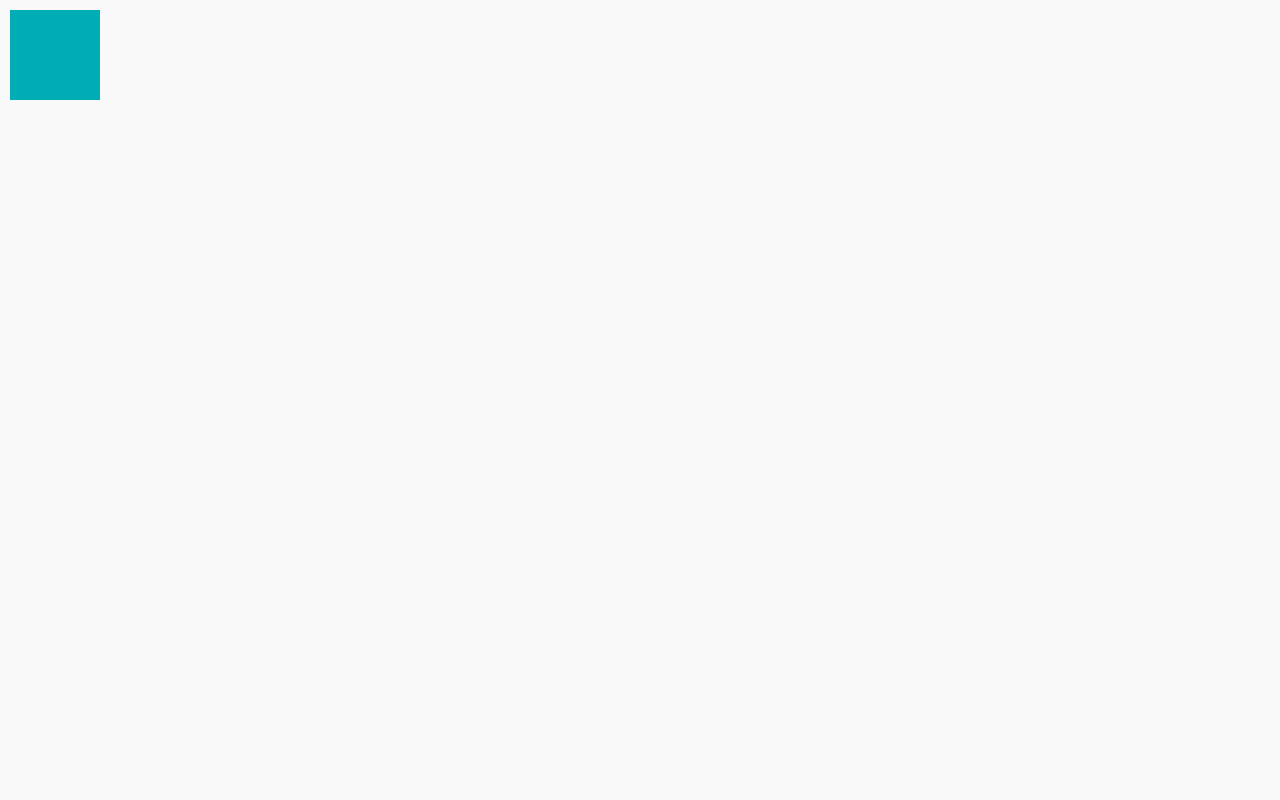
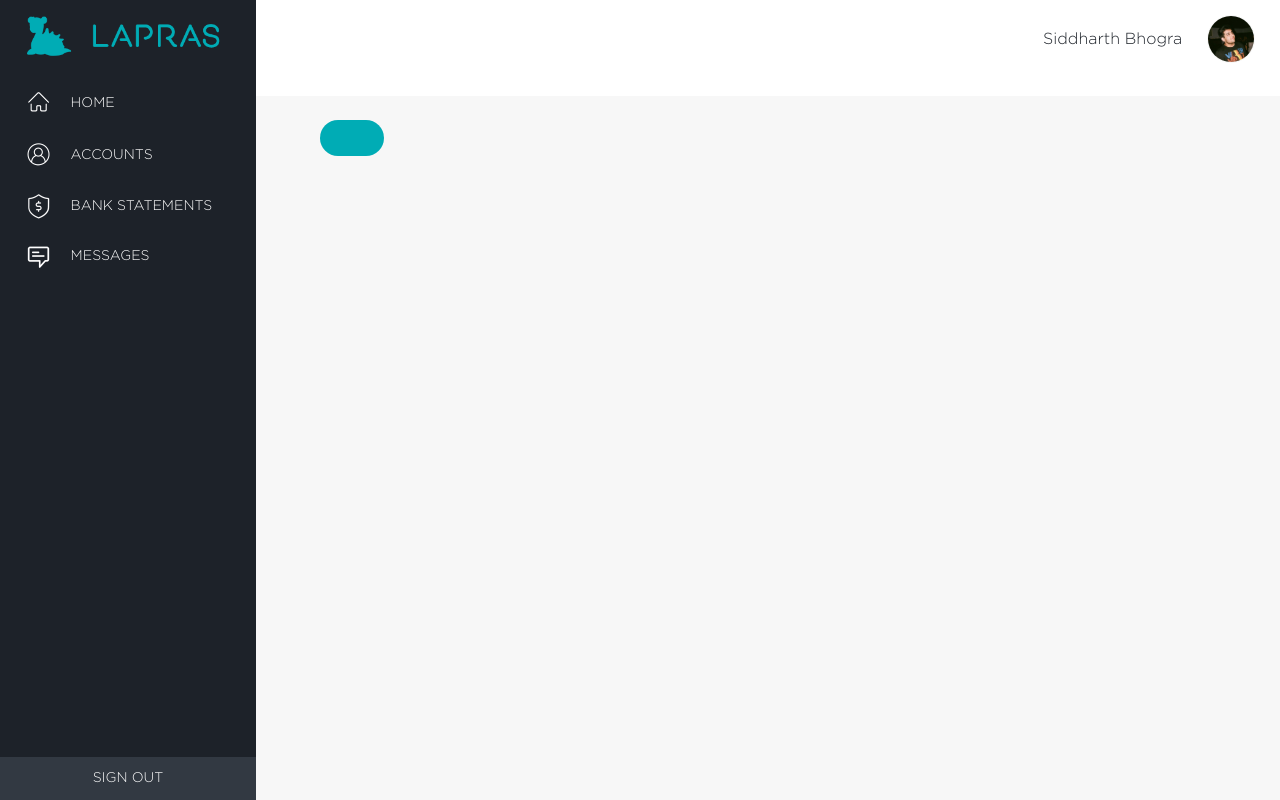
Before and after one commit to tanayv/Lapras, a PHP site: page /dashboard.html in a window 1280 px wide. Run offline with PHP 8.4, Linux system fonts and the light colour scheme.

Commit message:
Loading wagers

```diff
--- a/dashboard.html
+++ b/dashboard.html
@@ -1,13 +1,13 @@
 <!DOCTYPE HTML>
 <html>
 <head>
-	<title>Lapras | Dashboards</title>
+	<title>Lapras | Dashboard</title>
 	<link rel='stylesheet' type='text/css' href='style.css'>
 	<meta charset='UTF-8'>
 </head>
 <body>
 
-	<div id='container'>
+	<div class='container'>
 
 		<div id='bot-overlay' class='overlay'>
 
@@ -17,8 +17,8 @@
 
 		  	<form method='post' action='bot.php'>
 
-		    	<input class='bot' type='text' name='bot' placeholder='Speak, human...'>
-		    	<input id='bot-submit' type='submit'>
+		    	<input id='user-msg' class='bot' type='text' name='bot' placeholder='Speak, human...'>
+		    	<input onclick='moveTextBox()' id='bot-submit' type='submit'>
 
 		    </form>
 
@@ -27,6 +27,40 @@
 		</div>
 
 		<img class='bot-gif' onclick='openNav()' src='assets/lapras-repeat.gif'>
+
+		<div class='top-nav'>
+
+			<div class="top-nav-content">
+
+				<img src="assets/profile.png">
+				<p>Siddharth Bhogra</p>
+
+			</div>
+
+		</div>
+
+		<div class='side-nav'>
+
+			<div class="logo">
+
+				<img src="assets/logo.png">
+
+			</div>
+
+			<ul>
+				<li><a href='#'><img src='assets/home.png'>HOME</a></li>
+				<li><a href='#'><img src='assets/account.png'>ACCOUNTS</a></li>
+				<li><a href='#'><img src='assets/vault.png'>BANK STATEMENTS</a></li>
+				<li><a href='#'><img src='assets/message.png'>MESSAGES</a></li>
+			</ul>
+
+			<div class='sign-out'>
+
+				<a href='signOutScript.php'>SIGN OUT</a>
+
+			</div>
+
+		</div>
 
 	</div>
 
@@ -40,6 +74,10 @@
 		    document.getElementById('bot-overlay').style.height = '0%';
 		}
 
+		function moveTextBox() {
+			document.getElementById('user-msg').style.top = '80%';
+		}
+
 	</script>
 
 </body>
--- a/login.html
+++ b/login.html
@@ -25,6 +25,11 @@
 
 		</div>
 
+		<!-- <div class='power'>
+			<p>Powered by:</p>
+			<img src='assets/capital.png'>
+		</div> -->
+
 	</div>
 
 </body>
--- a/style.css
+++ b/style.css
@@ -20,7 +20,12 @@
 
 body {
 	font-family: 'Gotham Light';
-	background: #F9F9F9;
+	background: #F7F7F7;
+}
+
+.container {
+	width: 100%;
+	height: 100%;
 }
 
 .overlay {
@@ -31,7 +36,7 @@ body {
     top: 0;
     left: 0;
     background-color: rgb(255, 255, 255);
-    background-color: rgba(255, 255, 255, 0.9);
+    /*background-color: rgba(255, 255, 255, 0.9);*/
     overflow-x: hidden;
     transition: 0.5s;
 }
@@ -40,7 +45,7 @@ body {
     padding: 8px;
     text-decoration: none;
     font-family: 'Gotham Light';
-    font-size: 36px;
+    font-size: 60px;
     color: #818181;
     display: block;
     transition: 0.3s;
@@ -48,6 +53,7 @@ body {
 
 .overlay a:hover, .overlay a:focus {
     color: #00ADB5;
+    transform: rotate(90deg);
 }
 
 .overlay-content {
@@ -55,21 +61,21 @@ body {
     top: 20%;
     width: 100%;
     text-align: center;
-    margin-top: 30px;
+    margin-top: 30px auto;
 }
 
 .closebtn {
     position: absolute;
     top: 10px;
     right: 43px;
-    font-size: 60px !important;
 }
 
 .bot-gif {
-	position: fixed;
-	top: 10px;
-	left: 10px;
-	width: 7%;
+	position: absolute;
+	top: 15%;
+	left: 25%;
+	width: 5%;
+	border-radius: 50px;
 }
 
 .bot {
@@ -78,8 +84,9 @@ body {
 	width: 50%;
 	border: none;
 	border-bottom: solid 1px #E7E7E7;
+	transition: all 0.2s;
+	background: transparent;
 	padding: 10px 0;
-
 }
 
 .bot:focus {
@@ -90,3 +97,137 @@ body {
 #bot-submit {
 	display: none;
 }
+
+.top-nav {
+	background: #FFF;
+	color: #1D2229;
+	width: 100%;
+	height: 12%;
+	position: absolute;
+	top: 0px;
+	left: 0px;
+}
+
+.top-nav-content {
+	float: right;
+	margin: 15px 25px;
+}
+
+.top-nav img {
+	width: 7%;
+	border-radius: 30px;
+	float: right;
+	border: solid 1px #F7F7F7;
+}
+
+.top-nav p {
+	color: #1D2229;
+	float: right;
+	padding: 15px 25px;
+	transition: all 0.2s;
+}
+
+.top-nav p:hover {
+	color: #00ADB5;
+}
+
+.side-nav {
+	background: #1D2229;
+	color: #FFF;
+	width: 20%;
+	height: 100%;
+	position: absolute;
+	top: 0px;
+	left: 0px;
+}
+
+.logo img {
+	width: 100%;
+}
+
+.profile {
+	padding: 20px;
+	text-align: center;
+}
+
+.profile p {
+	font-size: 18px;
+	padding: 10px;
+}
+
+.side-nav ul {
+	display: inline-block;
+	width: 100%;
+}
+
+.side-nav li {
+	font-size: 14px;
+	width: 100%;
+	list-style: none;
+}
+
+.side-nav a:hover {
+	background: #00ADB5;
+}
+
+.side-nav li a {
+	text-decoration: none;
+	display: inline-block;
+	color: #FFF;
+	width: 80%;
+	padding: 5% 10%;
+	transition: all 0.1s;
+}
+
+.side-nav li a img {
+	width: 25px;
+	padding-right: 20px;
+	vertical-align: middle;
+}
+
+.sign-out {
+	position: absolute;
+	bottom: 0px;
+	width: 100%;
+	left: 0px;
+	text-align: center;
+}
+
+.sign-out a {
+	display: inline-block;
+	background: #323942;
+	width: 90%;
+	padding: 5%;
+	color: #FFF;
+	text-decoration: none;
+	margin: auto;
+	font-size: 14px;
+	transition: all 0.1s;
+}
+
+.load {
+	opacity: 1;
+	transition:opacity 300ms;
+	width: 100%;
+	height: 100%;
+	text-align: center;
+	background: #00ADB5;
+	z-index: 2;
+	position: fixed;
+	top: 0px;
+	left: 0px;
+	opacity: 1.0;
+	animation-name: loading;
+    animation-duration: 4.8s;
+}
+
+@-webkit-keyframes loading {
+    0% {opacity: 1.0;}
+    80% {opacity: 1.0;}
+    100% {opacity: 0.0;}
+}
+
+.load img {
+	margin-top: 150px;
+	width: 40%;
+}
```
Also changed, not shown: load.html (added, +25 -0 lines), login.css (+13 -0 lines), assets/account.png (added), assets/capital.png (added), assets/home.png (added), assets/lapras-repeat.gif, assets/logo.png (added), assets/message.png (added), assets/profile.png (added), assets/vault.png (added).
